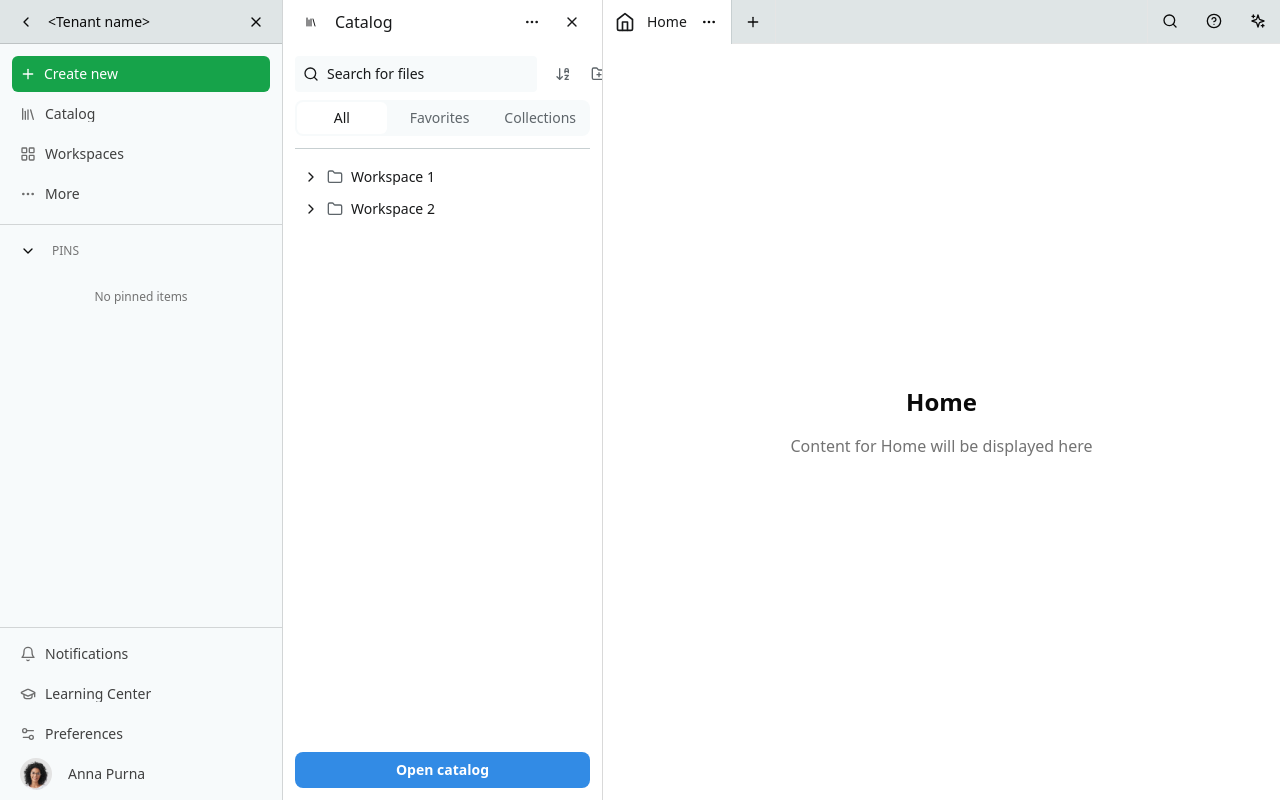
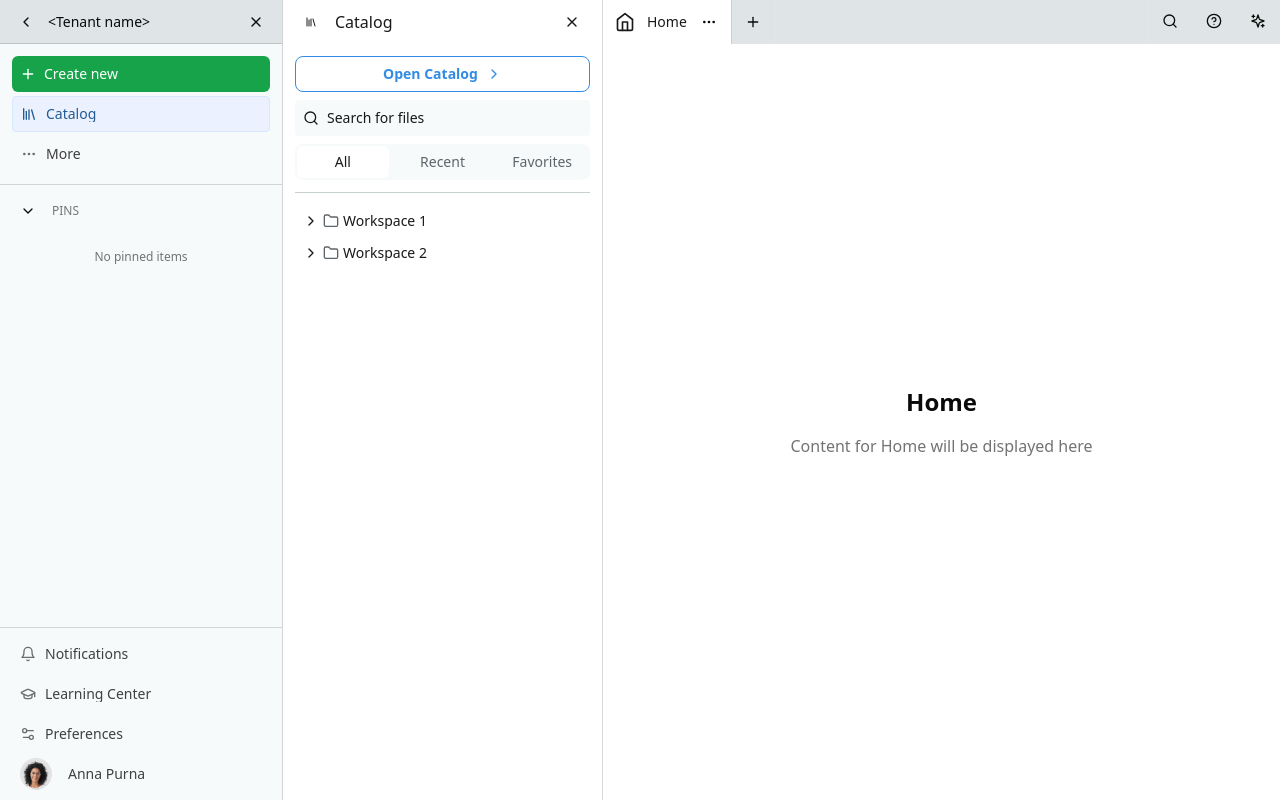
Before and after one commit to dustinkemper/ux-shell, a React (Vite) app: page / in a window 1280 px wide. Both pictures are taken after a click on the button "Catalog". Built offline with nearby package versions, Linux system fonts and the light colour scheme.

Commit message:
Update sidebar flyout tree UI

```diff
--- a/src/components/sidebar/FlyoutPanel.tsx
+++ b/src/components/sidebar/FlyoutPanel.tsx
@@ -6,14 +6,9 @@ import {
   Folder,
   X,
   Search,
-  LayoutGrid,
   Library,
   ChevronDown,
   ChevronUp,
-  FolderPlus,
-  RotateCw,
-  ArrowDownAZ,
-  Plus,
   Sparkles,
 } from 'lucide-react'
 import { Button } from '@/components/ui/button'
@@ -92,8 +87,6 @@ const getHeaderIcon = (flyoutType: FlyoutType) => {
   switch (flyoutType) {
     case 'catalog':
       return <Library className="h-4 w-4 text-[#18191a]" />
-    case 'workspaces':
-      return <LayoutGrid className="h-4 w-4 text-[#18191a]" />
     case 'more':
       return <Sparkles className="h-4 w-4 text-[#18191a]" />
     default:
@@ -105,8 +98,6 @@ const getHeaderTitle = (flyoutType: FlyoutType) => {
   switch (flyoutType) {
     case 'catalog':
       return 'Catalog'
-    case 'workspaces':
-      return 'Workspaces'
     case 'more':
       return 'Tools'
     default:
@@ -118,16 +109,94 @@ interface TreeItemProps {
   item: Asset
   level: number
   onItemClick: (item: Asset) => void
-  onPinClick: (item: Asset) => void
   selectedId?: string
+  ancestorLines?: boolean[]
+  isLast?: boolean
 }
 
-function TreeItem({ item, level, onItemClick, onPinClick, selectedId }: TreeItemProps) {
+function StemSvg({
+  level,
+  ancestorLines,
+  isLast,
+  hasChildren,
+}: {
+  level: number
+  ancestorLines: boolean[]
+  isLast: boolean
+  hasChildren: boolean
+}) {
+  if (level === 0) return null
+
+  const baseIndent = 8
+  const indentSize = 40
+  const caretWidth = 16
+  const iconWidth = 24
+  const rowHeight = 32
+  const midY = rowHeight / 2
+  const stemOffset = caretWidth + iconWidth / 2
+  const stemWidth = baseIndent + level * indentSize
+  const svgWidth = stemWidth + caretWidth + iconWidth
+  const parentLineX = baseIndent + (level - 1) * indentSize + stemOffset
+  const stroke = '#8d989c'
+  const snap = (value: number) => Math.round(value) + 0.5
+  const snappedTop = snap(0)
+  const snappedBottom = snap(rowHeight - 1)
+  const snappedMid = snap(midY)
+
+  return (
+    <svg
+      className="absolute left-0 top-0 pointer-events-none"
+      width={svgWidth}
+      height={rowHeight}
+      viewBox={`0 0 ${svgWidth} ${rowHeight}`}
+      fill="none"
+      shapeRendering="crispEdges"
+    >
+      {ancestorLines.map((drawLine, index) =>
+        drawLine ? (
+          <line
+            key={`ancestor-${index}`}
+            x1={snap(baseIndent + index * indentSize + stemOffset)}
+            y1={snappedTop}
+            x2={snap(baseIndent + index * indentSize + stemOffset)}
+            y2={snappedBottom}
+            stroke={stroke}
+            strokeWidth={1}
+            vectorEffect="non-scaling-stroke"
+          />
+        ) : null
+      )}
+      <line
+        x1={snap(parentLineX)}
+        y1={snappedTop}
+        x2={snap(parentLineX)}
+        y2={isLast ? snappedMid : snappedBottom}
+        stroke={stroke}
+        strokeWidth={1}
+        strokeLinecap="round"
+        vectorEffect="non-scaling-stroke"
+      />
+    </svg>
+  )
+}
+
+function TreeItem({
+  item,
+  level,
+  onItemClick,
+  selectedId,
+  ancestorLines = [],
+  isLast = false,
+}: TreeItemProps) {
   const [isExpanded, setIsExpanded] = useState(false)
   const { pinnedItems, pinItem, unpinItem } = useSidebarStore()
   const isPinned = pinnedItems.some((p) => p.id === item.id)
   const hasChildren = item.children && item.children.length > 0
-  const isSelected = selectedId === item.id
+  const baseIndent = 8
+  const indentSize = 40
+  const caretWidth = 16
+  const iconWidth = 24
+  const stemWidth = baseIndent + level * indentSize
 
   const handlePin = (e: React.MouseEvent) => {
     e.stopPropagation()
@@ -146,26 +215,27 @@ function TreeItem({ item, level, onItemClick, onPinClick, selectedId }: TreeItem
     <div className="relative">
       <div
         className={cn(
-          'group flex h-8 items-center gap-2 rounded-[4px] px-2 py-1 transition-colors relative',
-          isSelected
-            ? 'bg-[#ebf1ff] border border-[#d6e7ff]'
-            : 'hover:bg-[#e0e5ec]'
+          'group grid h-8 items-center rounded-[4px] pr-2 transition-colors relative overflow-hidden hover:bg-[#e0e5ec]'
         )}
-        style={{ paddingLeft: level > 0 ? `${8 + level * 16}px` : '8px' }}
+        style={{
+          gridTemplateColumns: `${stemWidth}px ${caretWidth}px ${iconWidth}px 1fr auto`,
+        }}
       >
-        {level > 0 && (
-          <div
-            className="absolute left-[8px] top-0 bottom-0 w-px bg-[#c7cfd1]"
-            style={{ height: '32px' }}
+        <StemSvg
+          level={level}
+          ancestorLines={ancestorLines}
+          isLast={isLast}
+          hasChildren={hasChildren}
         />
-        )}
+        <div className="relative z-10 h-full" />
         {hasChildren ? (
+          <div className="relative z-10 flex h-full items-center justify-center">
             <button
               onClick={(e) => {
                 e.stopPropagation()
                 setIsExpanded(!isExpanded)
               }}
-            className="flex h-4 w-4 shrink-0 items-center justify-center rounded-[4px] hover:bg-gray-200/50 transition-colors"
+              className="flex h-4 w-4 items-center justify-center rounded-[4px] hover:bg-gray-200/50 transition-colors"
             >
               <ChevronRight
                 className={cn(
@@ -174,32 +244,34 @@ function TreeItem({ item, level, onItemClick, onPinClick, selectedId }: TreeItem
                 )}
               />
             </button>
+          </div>
         ) : (
-          <div className="h-4 w-4 shrink-0" />
+          <div className="relative z-10 flex h-full items-center justify-center">
+            <div className="h-4 w-4" />
+          </div>
         )}
-        <div className="flex h-4 w-4 shrink-0 items-center justify-center">
+        <div className="relative z-10 flex h-full items-center justify-center">
           {getIconForType(item.type)}
         </div>
         <button
           onClick={handleClick}
-          className="flex min-w-0 flex-1 items-center overflow-hidden"
+          className="relative z-10 flex min-w-0 flex-1 items-center overflow-hidden"
         >
           <span
             className={cn(
-              'text-sm leading-4 whitespace-nowrap overflow-hidden text-ellipsis',
-              isSelected ? 'text-[#225a94] font-medium' : 'text-[#18191a]'
+              'text-sm leading-4 whitespace-nowrap overflow-hidden text-ellipsis text-[#18191a]'
             )}
           >
             {item.name}
           </span>
         </button>
-        <div className="ml-auto flex shrink-0 items-center gap-1 opacity-0 group-hover:opacity-100 transition-opacity">
+        <div className="relative z-10 ml-auto flex shrink-0 items-center gap-1">
           <DropdownMenu>
             <DropdownMenuTrigger asChild>
               <Button
                 variant="ghost"
                 size="icon"
-                className="h-8 w-8 rounded-[4px] p-1 hover:bg-gray-200/50"
+                className="h-7 w-7 rounded-[4px] p-1 hover:bg-gray-200/50 opacity-0 group-hover:opacity-100 transition-opacity"
                 onClick={(e) => e.stopPropagation()}
               >
                 <MoreHorizontal className="h-4 w-4 text-[#5e656a]" />
@@ -215,27 +287,32 @@ function TreeItem({ item, level, onItemClick, onPinClick, selectedId }: TreeItem
             variant="ghost"
             size="icon"
             className={cn(
-              'h-8 w-8 rounded-[4px] p-1 hover:bg-gray-200/50',
-              isPinned && 'text-[#18191a]'
+              'h-7 w-7 rounded-[4px] p-1 hover:bg-gray-200/50',
+              isPinned ? 'text-[#18191a] opacity-100' : 'opacity-0 group-hover:opacity-100'
             )}
             onClick={handlePin}
+            aria-pressed={isPinned}
           >
             <Pin
-              className={cn('h-4 w-4 text-[#5e656a]', isPinned && 'fill-current')}
+              className={cn(
+                'h-4 w-4',
+                isPinned ? 'text-[#18191a] fill-current' : 'text-[#5e656a]'
+              )}
             />
           </Button>
         </div>
       </div>
       {isExpanded && hasChildren && (
-        <div>
-          {item.children!.map((child) => (
+        <div className="relative">
+          {item.children!.map((child, index) => (
             <TreeItem
               key={child.id}
               item={child}
               level={level + 1}
               onItemClick={onItemClick}
-              onPinClick={onPinClick}
               selectedId={selectedId}
+              ancestorLines={[...ancestorLines, !isLast]}
+              isLast={index === item.children!.length - 1}
             />
           ))}
         </div>
@@ -292,9 +369,9 @@ function SectionHeader({ title, isExpanded, onToggle }: SectionHeaderProps) {
 }
 
 export default function FlyoutPanel() {
-  const { flyoutType, closeFlyout } = useSidebarStore()
+  const { flyoutType, closeFlyout, pinnedItems } = useSidebarStore()
   const { openTab, openPageTab } = useTabStore()
-  const { getHierarchicalAssets } = useCatalogStore()
+  const { getHierarchicalAssets, assets } = useCatalogStore()
   const [searchQuery, setSearchQuery] = useState('')
   const [selectedFilter, setSelectedFilter] = useState<string>('all')
   const [expandedSections, setExpandedSections] = useState<Record<string, boolean>>({
@@ -324,11 +401,20 @@ export default function FlyoutPanel() {
     return result
   }
 
+  const flattenAssets = (assetList: Asset[]): Asset[] => {
+    const result: Asset[] = []
+    for (const asset of assetList) {
+      result.push(asset)
+      if (asset.children) {
+        result.push(...flattenAssets(asset.children))
+      }
+    }
+    return result
+  }
+
   const getData = () => {
     switch (flyoutType) {
       case 'catalog':
-        return getHierarchicalAssets()
-      case 'workspaces':
         return getHierarchicalAssets()
       case 'more':
         return getMoreData()
@@ -343,6 +429,35 @@ export default function FlyoutPanel() {
 
   const data = getData()
   const toolsData = flyoutType === 'more' ? getToolsDataBySection() : null
+  const pinnedIds = new Set(pinnedItems.map((item) => item.id))
+  const showFlatList = flyoutType === 'catalog' && selectedFilter !== 'all'
+
+  const getFlatAssets = () => {
+    let flattened = flattenAssets(assets).filter(
+      (asset) => asset.type !== 'workspace' && asset.type !== 'folder'
+    )
+
+    if (searchQuery) {
+      const loweredQuery = searchQuery.toLowerCase()
+      flattened = flattened.filter((asset) =>
+        asset.name.toLowerCase().includes(loweredQuery)
+      )
+    }
+
+    if (selectedFilter === 'recent') {
+      flattened = [...flattened].sort((a, b) => {
+        const dateA = a.modified?.getTime() ?? 0
+        const dateB = b.modified?.getTime() ?? 0
+        return dateB - dateA
+      })
+    }
+
+    if (selectedFilter === 'favorites') {
+      flattened = flattened.filter((asset) => pinnedIds.has(asset.id))
+    }
+
+    return flattened
+  }
 
   const handleItemClick = (item: Asset) => {
     setSelectedItemId(item.id)
@@ -362,7 +477,6 @@ export default function FlyoutPanel() {
     switch (flyoutType) {
       case 'more':
         return 'Search'
-      case 'workspaces':
       case 'catalog':
         return 'Search for files'
       default:
@@ -388,14 +502,6 @@ export default function FlyoutPanel() {
           variant="ghost"
           size="icon"
           className="h-9 w-9 rounded-[4px] p-[10px] hover:bg-gray-200/50"
-          onClick={() => {}}
-        >
-          <MoreHorizontal className="h-4 w-4 text-[#18191a]" />
-        </Button>
-        <Button
-          variant="ghost"
-          size="icon"
-          className="h-9 w-9 rounded-[4px] p-[10px] hover:bg-gray-200/50"
           onClick={closeFlyout}
         >
           <X className="h-4 w-4 text-[#18191a]" />
@@ -404,8 +510,23 @@ export default function FlyoutPanel() {
 
       {/* Content Area */}
       <div className="flex flex-1 flex-col gap-2 overflow-hidden p-3">
+        {flyoutType === 'catalog' && (
+          <div className="flex items-center justify-center">
+            <Button
+              variant="outline"
+              className="h-9 w-full gap-2 rounded-[8px] border-[#328be5] px-2 py-2 text-sm font-semibold text-[#328be5] hover:bg-[#e9f2ff]"
+              onClick={() => {
+                openPageTab('catalog', 'Catalog', 'Library')
+                closeFlyout()
+              }}
+            >
+              Open Catalog
+              <ChevronRight className="h-4 w-4" />
+            </Button>
+          </div>
+        )}
         {/* Search Bar */}
-        <div className="flex gap-2">
+        <div className="flex">
           <div className="flex flex-1 items-center gap-2 rounded-[4px] bg-[#f7fafb] px-2 py-2">
             <Search className="h-4 w-4 shrink-0 text-[#18191a]" />
             <input
@@ -416,31 +537,6 @@ export default function FlyoutPanel() {
               className="flex-1 bg-transparent text-sm leading-5 text-[#18191a] placeholder:text-[#18191a] outline-none"
             />
           </div>
-          {(flyoutType === 'workspaces' || flyoutType === 'catalog') && (
-            <div className="flex items-center gap-0">
-              <Button
-                variant="ghost"
-                size="icon"
-                className="h-9 w-9 rounded-[4px] p-[10px] hover:bg-gray-200/50"
-              >
-                <ArrowDownAZ className="h-4 w-4 text-[#5e656a]" />
-              </Button>
-              <Button
-                variant="ghost"
-                size="icon"
-                className="h-9 w-9 rounded-[4px] p-[10px] hover:bg-gray-200/50"
-              >
-                <FolderPlus className="h-4 w-4 text-[#5e656a]" />
-              </Button>
-              <Button
-                variant="ghost"
-                size="icon"
-                className="h-9 w-9 rounded-[4px] p-[10px] hover:bg-gray-200/50"
-              >
-                <RotateCw className="h-4 w-4 text-[#5e656a]" />
-              </Button>
-            </div>
-          )}
         </div>
 
         {/* Filter Buttons - Tools */}
@@ -507,6 +603,18 @@ export default function FlyoutPanel() {
                 variant="ghost"
                 className={cn(
                   'h-8 flex-1 rounded-[6px] px-3 text-sm transition-colors',
+                  selectedFilter === 'recent'
+                    ? 'bg-white text-[#18191a] hover:bg-[#f0f0f0]'
+                    : 'text-[#5e656a] hover:bg-white/50'
+                )}
+                onClick={() => setSelectedFilter('recent')}
+              >
+                Recent
+              </Button>
+              <Button
+                variant="ghost"
+                className={cn(
+                  'h-8 flex-1 rounded-[6px] px-3 text-sm transition-colors',
                   selectedFilter === 'favorites'
                     ? 'bg-white text-[#18191a] hover:bg-[#f0f0f0]'
                     : 'text-[#5e656a] hover:bg-white/50'
@@ -515,37 +623,12 @@ export default function FlyoutPanel() {
               >
                 Favorites
               </Button>
-              <Button
-                variant="ghost"
-                className={cn(
-                  'h-8 flex-1 rounded-[6px] px-3 text-sm transition-colors',
-                  selectedFilter === 'collections'
-                    ? 'bg-white text-[#18191a] hover:bg-[#f0f0f0]'
-                    : 'text-[#5e656a] hover:bg-white/50'
-                )}
-                onClick={() => setSelectedFilter('collections')}
-              >
-                Collections
-              </Button>
             </div>
           </div>
         )}
 
-        {/* Create New Button - Workspaces */}
-        {flyoutType === 'workspaces' && (
-          <div className="flex items-center justify-center">
-            <Button
-              variant="ghost"
-              className="h-9 w-full gap-2 rounded-[8px] bg-[#f7fafb] px-2 py-2 text-sm font-semibold text-[#5e656a] hover:bg-[#f7fafb]"
-            >
-              <Plus className="h-4 w-4" />
-              Create new
-            </Button>
-          </div>
-        )}
-
         {/* Divider */}
-        {(flyoutType === 'workspaces' || flyoutType === 'catalog' || flyoutType === 'more') && (
+        {(flyoutType === 'catalog' || flyoutType === 'more') && (
           <div className="flex flex-col items-start px-0 py-1">
             <div className="h-px w-full bg-[#c7cfd1]" />
           </div>
@@ -575,38 +658,37 @@ export default function FlyoutPanel() {
                 )
               })}
             </div>
-          ) : (
+          ) : showFlatList ? (
             <div className="flex flex-col gap-0">
-              {filteredData.map((item) => (
+              {getFlatAssets().map((item, index, list) => (
                 <TreeItem
                   key={item.id}
                   item={item}
                   level={0}
                   onItemClick={handleItemClick}
-                  onPinClick={() => {}}
                   selectedId={selectedItemId}
+                  ancestorLines={[]}
+                  isLast={index === list.length - 1}
+                />
+              ))}
+            </div>
+          ) : (
+            <div className="flex flex-col gap-0">
+              {filteredData.map((item, index, list) => (
+                <TreeItem
+                  key={item.id}
+                  item={item}
+                  level={0}
+                  onItemClick={handleItemClick}
+                  selectedId={selectedItemId}
+                  ancestorLines={[]}
+                  isLast={index === list.length - 1}
                 />
               ))}
             </div>
           )}
         </div>
 
-        {/* Bottom Action Button - Catalog */}
-        {flyoutType === 'catalog' && (
-          <div className="flex flex-col items-start p-0">
-            <div className="flex w-full items-start">
-              <Button
-                onClick={() => {
-                  openPageTab('catalog', 'Catalog', 'Library')
-                  closeFlyout()
-                }}
-                className="h-9 w-full gap-2 rounded-[8px] bg-[#328be5] px-2 py-2 text-sm font-semibold text-white hover:bg-[#328be5]/90"
-              >
-                Open catalog
-              </Button>
-            </div>
-          </div>
-        )}
       </div>
     </div>
   )
--- a/src/components/sidebar/TopSection.tsx
+++ b/src/components/sidebar/TopSection.tsx
@@ -1,11 +1,11 @@
-import { Plus, Library, LayoutGrid, MoreHorizontal } from 'lucide-react'
+import { Plus, Library, MoreHorizontal } from 'lucide-react'
 import { Button } from '@/components/ui/button'
 import { useSidebarStore } from '@/stores/sidebarStore'
 import { useTabStore } from '@/stores/tabStore'
 import { cn } from '@/lib/utils'
 
 export default function TopSection() {
-  const { state, openFlyout } = useSidebarStore()
+  const { state, flyoutType, openFlyout } = useSidebarStore()
 
   const handleCreateNew = () => {
     const { openPageTab } = useTabStore.getState()
@@ -13,6 +13,9 @@ export default function TopSection() {
   }
 
   const isCollapsed = state === 'collapsed'
+
+  const isCatalogActive = flyoutType === 'catalog'
+  const isMoreActive = flyoutType === 'more'
 
   return (
     <div className={cn(
@@ -40,7 +43,8 @@ export default function TopSection() {
         variant="ghost"
         size={undefined}
         className={cn(
-          "group gap-px rounded-[4px] transition-colors font-normal hover:bg-[#e0e5ec] h-[36px]",
+          "group gap-px rounded-[4px] border border-transparent transition-colors font-normal h-[36px]",
+          isCatalogActive ? "bg-[#ebf1ff] border-[#d6e7ff]" : "hover:bg-[#e0e5ec]",
           isCollapsed
             ? "w-[36px] justify-center"
             : "w-full justify-start"
@@ -54,43 +58,27 @@ export default function TopSection() {
         onClick={() => openFlyout('catalog')}
       >
         <Library className={cn(
-          "h-4 w-4 shrink-0 text-[rgba(109,109,109,1)] group-hover:text-[rgba(64,64,64,1)]",
+          "h-4 w-4 shrink-0",
+          isCatalogActive
+            ? "text-[#225a94]"
+            : "text-[rgba(109,109,109,1)] group-hover:text-[rgba(64,64,64,1)]",
           isCollapsed ? "" : "mr-2"
         )} />
         {!isCollapsed && (
-          <span className="truncate text-sm leading-4 text-[#404040]">Catalog</span>
+          <span className={cn(
+            "truncate text-sm leading-4",
+            isCatalogActive ? "text-[#225a94] font-medium" : "text-[#404040]"
+          )}>
+            Catalog
+          </span>
         )}
       </Button>
       <Button
         variant="ghost"
         size={undefined}
         className={cn(
-          "group gap-px rounded-[4px] transition-colors font-normal hover:bg-[#e0e5ec] h-[36px]",
-          isCollapsed
-            ? "w-[36px] justify-center"
-            : "w-full justify-start"
-        )}
-        style={{
-          paddingLeft: isCollapsed ? '4px' : '8px',
-          paddingRight: isCollapsed ? '4px' : '8px',
-          paddingTop: '0px',
-          paddingBottom: '0px'
-        }}
-        onClick={() => openFlyout('workspaces')}
-      >
-        <LayoutGrid className={cn(
-          "h-4 w-4 shrink-0 text-[rgba(109,109,109,1)] group-hover:text-[rgba(64,64,64,1)]",
-          isCollapsed ? "" : "mr-2"
-        )} />
-        {!isCollapsed && (
-          <span className="truncate text-sm leading-4 text-[#404040]">Workspaces</span>
-        )}
-      </Button>
-      <Button
-        variant="ghost"
-        size={undefined}
-        className={cn(
-          "group gap-px rounded-[4px] transition-colors font-normal hover:bg-[#e0e5ec] h-[36px]",
+          "group gap-px rounded-[4px] border border-transparent transition-colors font-normal h-[36px]",
+          isMoreActive ? "bg-[#ebf1ff] border-[#d6e7ff]" : "hover:bg-[#e0e5ec]",
           isCollapsed
             ? "w-[36px] justify-center"
             : "w-full justify-start"
@@ -104,11 +92,19 @@ export default function TopSection() {
         onClick={() => openFlyout('more')}
       >
         <MoreHorizontal className={cn(
-          "h-4 w-4 shrink-0 text-[rgba(109,109,109,1)] group-hover:text-[rgba(64,64,64,1)]",
+          "h-4 w-4 shrink-0",
+          isMoreActive
+            ? "text-[#225a94]"
+            : "text-[rgba(109,109,109,1)] group-hover:text-[rgba(64,64,64,1)]",
           isCollapsed ? "" : "mr-2"
         )} />
         {!isCollapsed && (
-          <span className="truncate text-sm leading-4 text-[#404040]">More</span>
+          <span className={cn(
+            "truncate text-sm leading-4",
+            isMoreActive ? "text-[#225a94] font-medium" : "text-[#404040]"
+          )}>
+            More
+          </span>
         )}
       </Button>
     </div>
--- a/src/types/index.ts
+++ b/src/types/index.ts
@@ -99,7 +99,7 @@ export interface Tab {
 // Sidebar state
 export type SidebarState = 'expanded' | 'collapsed' | 'minimized'
 
-export type FlyoutType = 'catalog' | 'workspaces' | 'more' | null
+export type FlyoutType = 'catalog' | 'more' | null
 
 // Navigation state
 export interface NavigationState {
```
Lines whose indentation alone changed are shown as unchanged.
